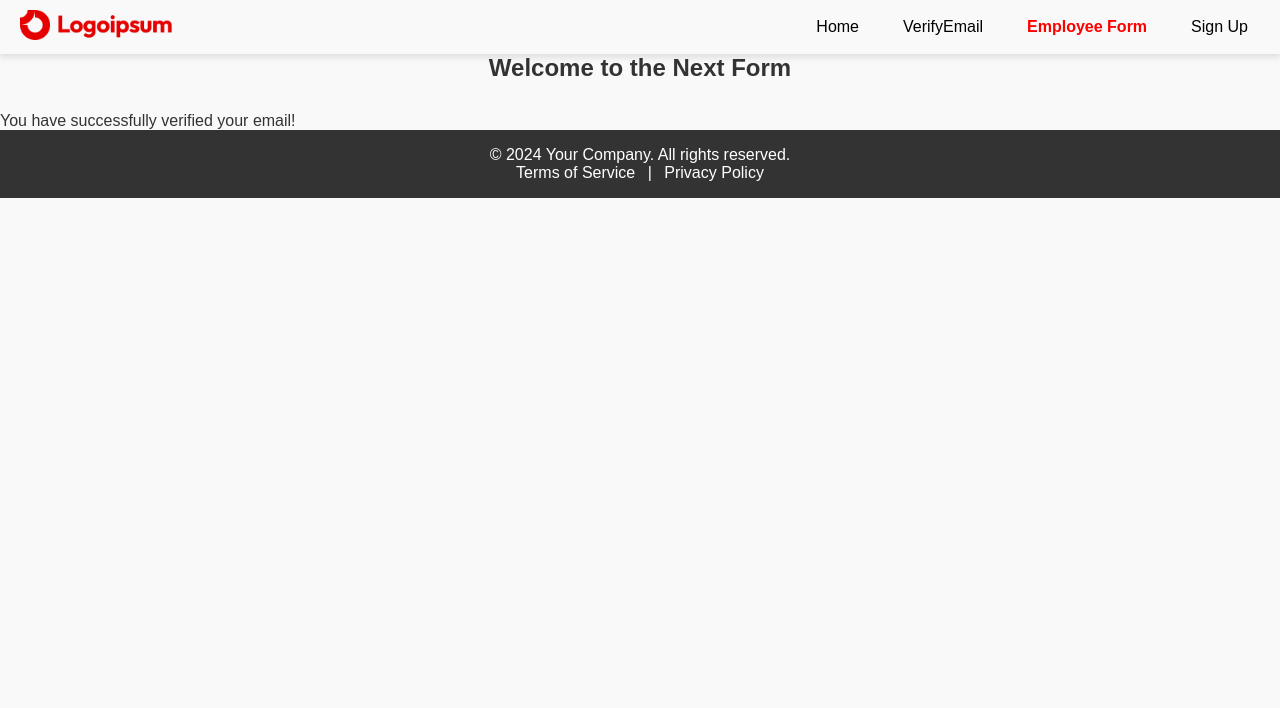
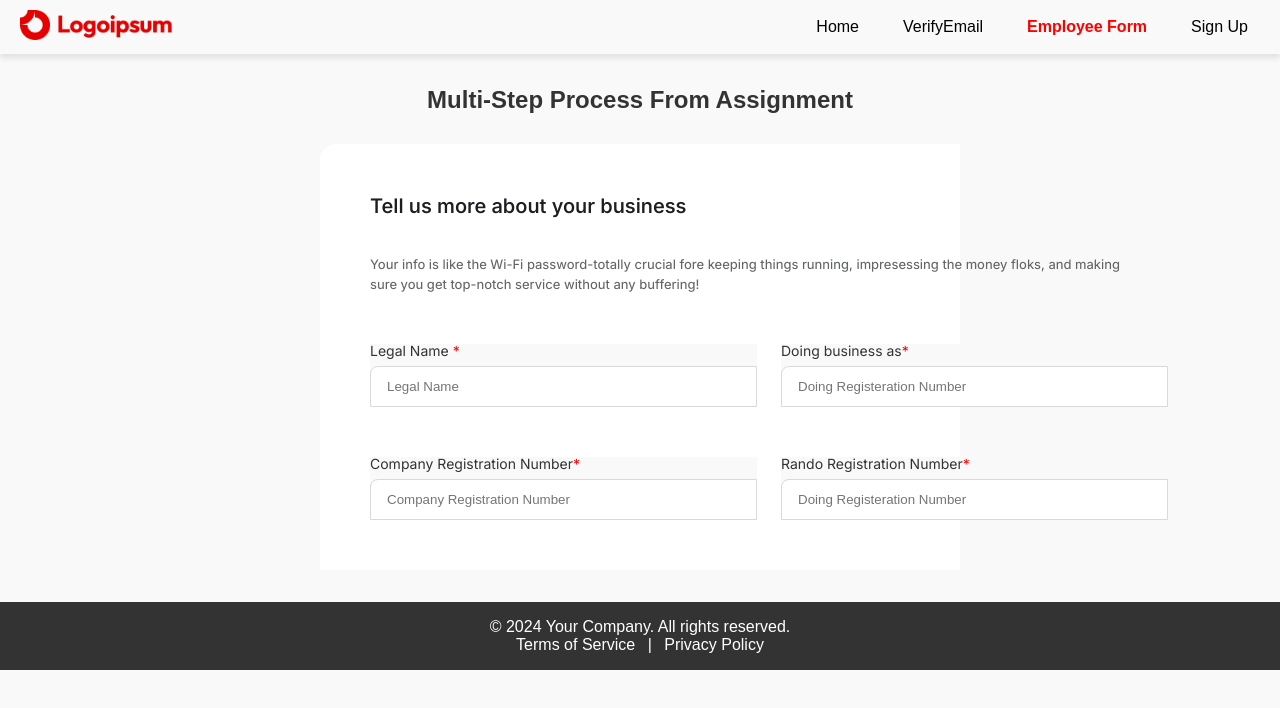
Before and after one commit to PandeyKiran7/Sign-up-with-OTP-Verify, a React (Vite) app: page /employee-form in a window 1280 px wide. Shown: the top 708 px of the page. Built offline with nearby package versions, Linux system fonts and the light colour scheme.

Commit message:
create some form details

```diff
--- a/src/pages/EmployeeForm/EmployeeForm.css
+++ b/src/pages/EmployeeForm/EmployeeForm.css
@@ -0,0 +1,131 @@
+.formassignment {
+  width: Fixed (1, 920px) px;
+  height: Hug (88px) px;
+  padding: 32px 320px 32px 320px;
+  gap: 8px;
+  opacity: 0px;
+}
+.formassignment.form-topic {
+  width: 1280px;
+  height: 24px;
+  gap: 0px;
+  opacity: 0px;
+  font-family: Inter;
+  font-size: 20px;
+  font-weight: 600;
+  line-height: 24px;
+  text-align: center;
+  text-underline-position: from-font;
+  text-decoration-skip-ink: none;
+  color: rgba(29, 29, 34, 1);
+}
+
+.form-container {
+    width: Fixed (894px)px;
+height: Hug (1,624px)px;
+top: 226px;
+left: 513px;
+padding: 56px 48px 56px 48px;
+gap: 40px;
+border-radius: 16px 0px 0px 0px;
+opacity: 0px;
+background: rgba(255, 255, 255, 1);
+padding: 30px;
+}
+.title {
+    width: Fill (798px)px;
+height: Hug (72px)px;
+gap: 8px;
+opacity: 0px;
+
+}
+.title h3 {
+    width: 798px;
+height: 24px;
+gap: 0px;
+opacity: 0px;
+font-family: Inter;
+font-size: 20px;
+font-weight: 550;
+line-height: 24px;
+text-align: left;
+text-underline-position: from-font;
+text-decoration-skip-ink: none;
+font-variation-settings: 'slnt' 0;
+color: rgba(29, 29, 34, 1);
+padding: 20px;
+margin-bottom: 20px;
+}
+.title p {
+    width: 798px;
+height: 40px;
+gap: 0px;
+opacity: 0px;
+font-family: Inter;
+font-size: 13px;
+font-weight: 450;
+line-height: 20px;
+text-align: left;
+text-underline-position: from-font;
+text-decoration-skip-ink: none;
+font-variation-settings: 'slnt' 0;
+color: rgba(99, 101, 103, 1);
+padding: 20px;
+}
+.form-detail {
+    padding: 20px;
+    width: Fill (798px)px;
+height: Hug (708px)px;
+gap: 20px;
+opacity: 0px;
+}
+
+label {
+    width: 387px;
+height: 14px;
+font-family: Inter;
+font-size: 14px;
+font-weight: 400;
+line-height: 14px;
+text-align: left;
+text-underline-position: from-font;
+text-decoration-skip-ink: none;
+}
+label span {
+    font-family: "Inter";
+font-size: 14px;
+font-weight: 400;
+line-height: 14px;
+text-align: left;
+text-underline-position: from-font;
+text-decoration-skip-ink: none;
+color: red;
+gap: 4px;
+}
+.name {
+    margin-top: 50px;
+    width: Fill (798px)px;
+height: Hug (66px)px;
+gap: 24px;
+opacity: 0px;
+display: flex;
+}
+
+.input-data {
+    width: Fill (387px)px;
+height: Hug (66px)px;
+gap: 8px;
+opacity: 0px;
+display: flex;
+flex-direction: column;
+}
+.input-data  input  {
+    width: Fill (390px)px;
+    height: Hug (44px)px;
+    padding: 12px 16px 12px 16px;
+    gap: 8px;
+    border-radius: 8px 0px 0px 0px;
+    border: 1px 0px 0px 0px;
+    opacity: 0px;
+    border: 1px solid rgba(215, 218, 220, 1)
+}
--- a/src/pages/EmployeeForm/EmployeeForm.jsx
+++ b/src/pages/EmployeeForm/EmployeeForm.jsx
@@ -1,14 +1,51 @@
 import React from "react";
 import Navbar from "../../components/Navbar/Navbar";
 import Footer from "../../components/Footer/Footer";
+import "./EmployeeForm.css"
 
 const EmployeeForm = () => {
+
+  const handleSubmit = (e) => {
+      e.preventDefault();
+  }
   return (
 <>
-    <div>
       <Navbar/>
-      <h2>Welcome to the Next Form</h2>
-      <p>You have successfully verified your email!</p>
+    <div className="formassignment">
+      <h2 className="form-topic">Multi-Step Process From Assignment</h2>
+      <form onSubmit={handleSubmit} className="form-container">
+        <div className="title">
+        <h3>Tell us more about your business</h3>
+      <p>Your info is like the Wi-Fi password-totally crucial fore keeping things running, impresessing the money floks, and making sure you
+      get top-notch service without  any buffering!</p>
+        </div>
+        <div className="form-detail">
+
+        <div className="name">
+          <div className="input-data">
+          <label htmlFor="legal Name">Legal Name <span>*</span></label>
+          <input type="text" placeholder="Legal Name" />
+          </div>
+          <div className="input-data">
+          <label htmlFor="Doing business">Doing business as<span>*</span></label>
+          <input type="text" placeholder="Doing Registeration Number" />
+          </div>
+        </div>
+
+        <div className="name">
+        <div className="input-data">
+          <label htmlFor="Company Registration Number">Company Registration Number<span>*</span></label>
+          <input type="text" placeholder="Company Registration Number" required/>
+          </div>
+          <div className="input-data">
+          <label htmlFor="Doing business">Rando Registration Number<span>*</span></label>
+          <input type="text" placeholder="Doing Registeration Number" required/>
+          </div>
+        </div>
+
+        </div>
+
+      </form>
 
     </div>
     <Footer/>
```
